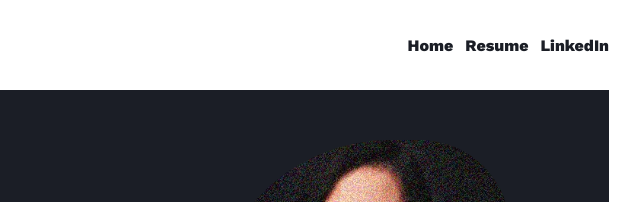
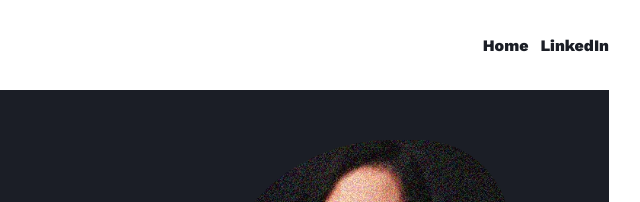
Before and after one commit to GenaTusi09/project-portfolio, a plain HTML site: page index.html in a window 1280 px wide. Shown: the top 202 px of the page, 529-1169 px from the left. Drawn offline with nearby package versions, Linux system fonts and the light colour scheme.

Commit message:
Update index.html

```diff
--- a/index.html
+++ b/index.html
@@ -18,8 +18,6 @@
             <div class="portfolio-gnb__logo">GMT</div>
             <div class="portfolio-gnb__topnav">
                 <a href="./index.html">Home</a>
-                <a href="https://drive.google.com/file/d/1Lqhrv4PAPlHymnbTcDm-58ZIfqxQtoW1/view?usp=share_link"
-                    target="_blank">Resume</a>
                 <a href="https://www.linkedin.com/in/gena-mei-tusi-922422162/" target="_blank">LinkedIn</a>
             </div>
         </header>
```
